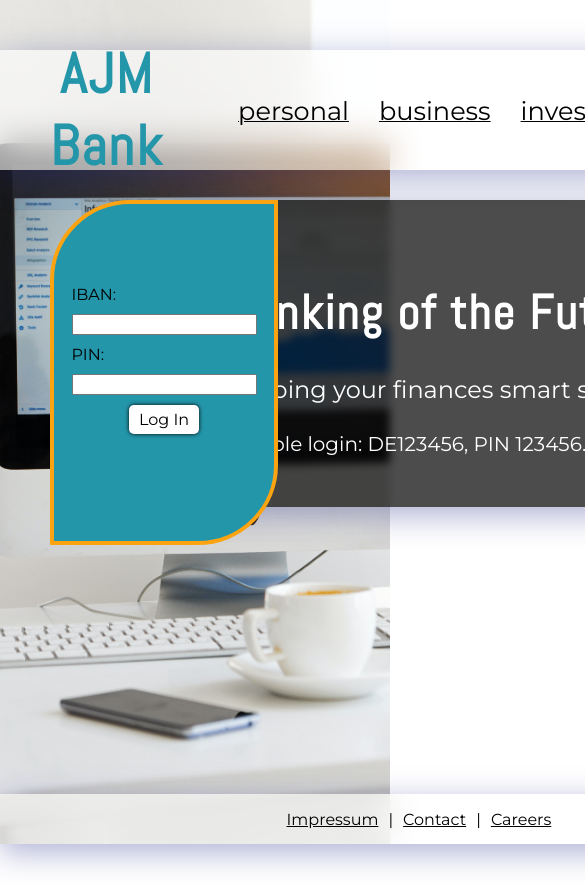
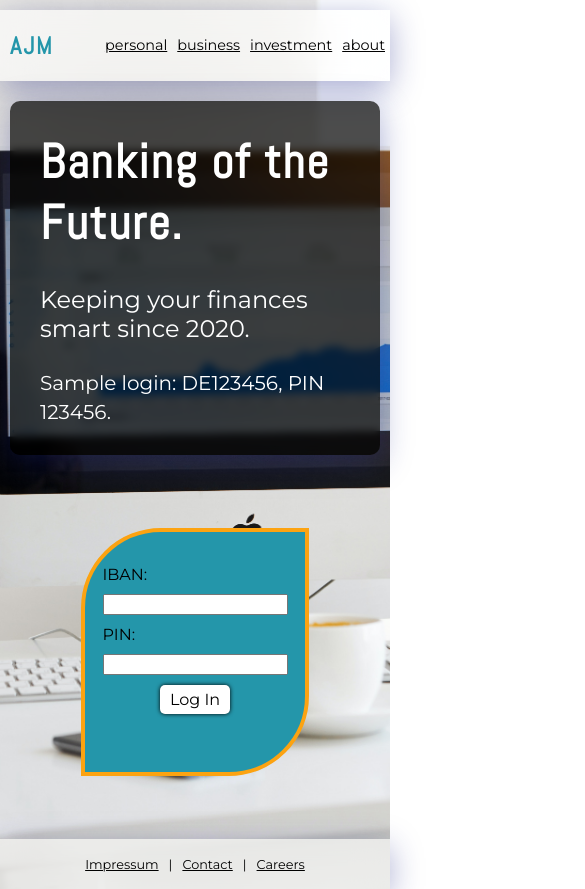
Before and after one commit to AJMcDee/AJM-banking, a React (Create React App) app in the folder ajm-banking/: page / in a window 390 px wide. Shown: the top 889 px of the page, 585 px wide, since content can reach past the window. Before the commit the page ends 844 px from the top, so only its background shows below. Built offline with nearby package versions, Linux system fonts and the light colour scheme.

Commit message:
Update responsive styling

```diff
--- a/ajm-banking/src/App.js
+++ b/ajm-banking/src/App.js
@@ -79,7 +79,7 @@ function App() {
 
   // Logout button
   function handleLogout() {
-    // setImageIndex(1);
+    setImageIndex(1);
     setIsLoggedIn(false);
     localStorage.setItem("isLoggedIn", "false");
   }
@@ -87,19 +87,34 @@ function App() {
   const StyledApp = styled.div`
     display: grid;
     align-items: start;
-    grid-template-columns: 25% auto;
-    grid-template-rows: auto 1fr auto;
+    grid-template-columns: 100%;
+    grid-template-rows: auto 1fr 1fr auto;
+    align-items: center;
+    grid-template-areas:
+      "nav"
+      "main"
+      "sidebar"
+      "footer";
     min-height: 100vh;
     width: 100vw;
     max-width: 100%;
-    grid-template-areas:
-      "nav nav"
-      "sidebar main"
-      "footer footer";
     background-image: url(${imageArray[imageIndex]});
     background-size: cover;
     background-repeat: no-repeat;
     background-position: center;
+    @media (min-width: 768px) {
+      grid-template-rows: auto 1fr auto auto;
+    }
+    @media (min-width: 1024px) {
+      grid-template-columns: 25% auto;
+      grid-template-rows: auto 1fr auto;
+      align-items: unset;
+
+      grid-template-areas:
+        "nav nav"
+        "sidebar main"
+        "footer footer";
+    }
   `;
 
   return (
--- a/ajm-banking/src/components/About.js
+++ b/ajm-banking/src/components/About.js
@@ -1,10 +1,7 @@
 import styled from "styled-components";
-import { useEffect } from "react";
 
 function About({ setImageIndex }) {
-  useEffect(() => {
-    setImageIndex(6);
-  });
+  setImageIndex(6);
 
   return (
     <StyledMain>
@@ -45,18 +42,24 @@ const StyledMain = styled.main`
 
 const HeaderPanel = styled.div`
   color: white;
-  h1 {
-    font-size: 1.5em;
-  }
-  padding: 50px;
+
+  font-size: 1em;
+  padding: 20px;
+  max-width: 90%;
   min-height: 20vh;
-  /* min-width: 30vw; */
-  width: clamp(30vw, 50vw, 90vw);
   background: rgba(0, 0, 0, 0.7);
   box-shadow: 0 8px 32px 0 rgba(31, 38, 135, 0.37);
   backdrop-filter: blur(4px);
   -webkit-backdrop-filter: blur(4px);
   border-radius: 10px;
+  h1 {
+    font-size: 2em;
+  }
+  @media (min-width: 1024px) {
+    padding: 50px;
+    width: clamp(30vw, 50vw, 90vw);
+    font-size: 1.3em;
+  }
 `;
 
 export default About;
--- a/ajm-banking/src/components/AccountPage.js
+++ b/ajm-banking/src/components/AccountPage.js
@@ -130,20 +130,25 @@ const StyledAccountPage = styled.main`
   grid-area: main;
   color: black;
   display: flex;
-  justify-content: space-around;
-  align-items: flex-start;
-
+  justify-content: center;
+  @media (min-width: 360px) {
+  }
+  @media (min-width: 768px) {
+  }
+  @media (min-width: 1024px) {
+    justify-content: space-around;
+    align-items: flex-start;
+  }
   max-width: 100%;
-
-  /* background: rgba(255, 255, 255, 0.6);
-  box-shadow: 0 8px 32px 0 rgba(31, 38, 135, 0.37);
-  backdrop-filter: blur(17.5px);
-  -webkit-backdrop-filter: blur(17.5px); */
 `;
 
 const UserActionsContainer = styled.div`
   display: flex;
+  flex-direction: column;
   justify-content: space-between;
+  @media (min-width: 1024px) {
+    flex-direction: row;
+  }
 `;
 
 const ActionContainer = styled.div`
--- a/ajm-banking/src/components/AccountPageSidebar.js
+++ b/ajm-banking/src/components/AccountPageSidebar.js
@@ -4,7 +4,7 @@ import styled from "styled-components";
 function Sidebar({ handleLogout }) {
   return (
     <StyledSideBar>
-      <h2>Welcome Back</h2>
+      <h2>Options</h2>
       <Link to="/" onClick={handleLogout}>
         Log Out
       </Link>
@@ -13,13 +13,13 @@ function Sidebar({ handleLogout }) {
 }
 
 const StyledSideBar = styled.aside`
-  margin: 0 50px;
   grid-area: sidebar;
+  margin: 40px auto;
   border: 4px solid #fca311;
   border-radius: 80px 0px 80px 0px;
   z-index: 1;
   background-color: #2496aa;
-  height: clamp(200px, 50%, 80%);
+
   width: 200px;
   display: flex;
   flex-direction: column;
@@ -36,6 +36,12 @@ const StyledSideBar = styled.aside`
     color: black;
     text-decoration: none;
   }
+
+  @media (min-width: 1024px) {
+    margin: 0 50px;
+
+    height: clamp(200px, 50%, 80%);
+  }
 `;
 
 export default Sidebar;
--- a/ajm-banking/src/components/Business.js
+++ b/ajm-banking/src/components/Business.js
@@ -2,9 +2,7 @@ import styled from "styled-components";
 import { useEffect } from "react";
 
 function Business({ setImageIndex }) {
-  useEffect(() => {
-    setImageIndex(4);
-  }, []);
+  setImageIndex(4);
 
   return (
     <StyledMain>
@@ -45,18 +43,24 @@ const StyledMain = styled.main`
 
 const HeaderPanel = styled.div`
   color: white;
-  h1 {
-    font-size: 1.5em;
-  }
-  padding: 50px;
+
+  font-size: 1em;
+  padding: 20px;
+  max-width: 90%;
   min-height: 20vh;
-  /* min-width: 30vw; */
-  width: clamp(30vw, 50vw, 90vw);
   background: rgba(0, 0, 0, 0.7);
   box-shadow: 0 8px 32px 0 rgba(31, 38, 135, 0.37);
   backdrop-filter: blur(4px);
   -webkit-backdrop-filter: blur(4px);
   border-radius: 10px;
+  h1 {
+    font-size: 2em;
+  }
+  @media (min-width: 1024px) {
+    padding: 50px;
+    width: clamp(30vw, 50vw, 90vw);
+    font-size: 1.3em;
+  }
 `;
 
 export default Business;
--- a/ajm-banking/src/components/Footer.js
+++ b/ajm-banking/src/components/Footer.js
@@ -15,8 +15,9 @@ const StyledFooter = styled.footer`
   text-align: center;
   align-items: center;
   justify-content: center;
-  min-height: 50px;
+  height: 50px;
   color: black;
+  font-size: 0.7em;
 
   a {
     color: black;
@@ -26,6 +27,14 @@ const StyledFooter = styled.footer`
   box-shadow: 0 8px 32px 0 rgba(31, 38, 135, 0.37);
   backdrop-filter: blur(17.5px);
   -webkit-backdrop-filter: blur(17.5px);
+  @media (min-width: 360px) {
+    font-size: 0.8em;
+  }
+  @media (min-width: 768px) {
+    font-size: 1em;
+  }
+  @media (min-width: 1024px) {
+  }
 `;
 
 export default Footer;
--- a/ajm-banking/src/components/Investment.js
+++ b/ajm-banking/src/components/Investment.js
@@ -1,10 +1,7 @@
 import styled from "styled-components";
-import { useEffect } from "react";
 
 function Investment({ setImageIndex }) {
-  useEffect(() => {
-    setImageIndex(5);
-  }, []);
+  setImageIndex(5);
 
   return (
     <StyledMain>
@@ -45,18 +42,24 @@ const StyledMain = styled.main`
 
 const HeaderPanel = styled.div`
   color: white;
-  h1 {
-    font-size: 1.5em;
-  }
-  padding: 50px;
+
+  font-size: 1em;
+  padding: 20px;
+  max-width: 90%;
   min-height: 20vh;
-  /* min-width: 30vw; */
-  width: clamp(30vw, 50vw, 90vw);
   background: rgba(0, 0, 0, 0.7);
   box-shadow: 0 8px 32px 0 rgba(31, 38, 135, 0.37);
   backdrop-filter: blur(4px);
   -webkit-backdrop-filter: blur(4px);
   border-radius: 10px;
+  h1 {
+    font-size: 2em;
+  }
+  @media (min-width: 1024px) {
+    padding: 50px;
+    width: clamp(30vw, 50vw, 90vw);
+    font-size: 1.3em;
+  }
 `;
 
 export default Investment;
--- a/ajm-banking/src/components/Main.js
+++ b/ajm-banking/src/components/Main.js
@@ -17,21 +17,35 @@ const StyledMain = styled.main`
   display: flex;
   justify-content: space-around;
   align-items: flex-start;
-  z-index: 0;
 `;
 
 const HeaderPanel = styled.div`
   color: white;
-  font-size: 1.5em;
-  padding: 50px;
-  min-height: 20vh;
+  margin: 10px;
+  padding: 10px 20px;
   min-width: 30vw;
-  /* width: clamp(30vw, 50vw, 90vw); */
   background: rgba(0, 0, 0, 0.7);
   box-shadow: 0 8px 32px 0 rgba(31, 38, 135, 0.37);
   backdrop-filter: blur(4px);
   -webkit-backdrop-filter: blur(4px);
   border-radius: 10px;
+  @media (min-width: 360px) {
+    font-size: 1.5em;
+    padding: 30px;
+    min-height: 20vh;
+    h1 {
+      margin-block-start: unset;
+    }
+  }
+  @media (min-width: 768px) {
+    width: clamp(200px, 60vw, 90%);
+  }
+  @media (min-width: 1024px) {
+    font-size: 1.5em;
+    padding: 50px;
+    min-height: 20vh;
+    width: clamp(200px, 80%, 95%);
+  }
 `;
 
 export default Main;
--- a/ajm-banking/src/components/Nav.js
+++ b/ajm-banking/src/components/Nav.js
@@ -7,7 +7,7 @@ function Nav({ setImageIndex }) {
       {" "}
       <BrandMessage>
         <Link to="/" onClick={() => setImageIndex(1)}>
-          AJM Bank
+          AJM
         </Link>
       </BrandMessage>
       <NavList>
@@ -29,21 +29,62 @@ function Nav({ setImageIndex }) {
 }
 
 const BankNav = styled.nav`
-  margin: 50px 0 30px 0px;
   display: flex;
   align-items: center;
-  justify-content: space-between;
-  height: 120px;
   color: black;
   grid-area: nav;
+  margin: 10px 0px;
+
+  background: rgba(255, 255, 255, 0.6);
+  box-shadow: 0 8px 32px 0 rgba(31, 38, 135, 0.37);
+  backdrop-filter: blur(17.5px);
+  -webkit-backdrop-filter: blur(17.5px);
+  @media (min-width: 360px) {
+    justify-content: space-between;
+  }
+  @media (min-width: 768px) {
+    margin: 50px 0 30px 0px;
+    height: 120px;
+  }
+  @media (min-width: 1024px) {
+    margin: 50px 0 30px 0px;
+    height: 120px;
+  }
+`;
+
+const BrandMessage = styled.h1`
+  a {
+    color: #2496aa;
+    text-decoration: none;
+  }
+
+  padding-left: 10px;
+
+  @media (min-width: 768px) {
+    font-size: 3.5em;
+    padding-left: 50px;
+    a {
+      &::after {
+        content: " Bank";
+      }
+    }
+  }
+`;
+
+const NavList = styled.ul`
+  list-style-type: none;
+  margin: 0;
+  padding-inline-start: unset;
+  margin-block-start: unset;
+  font-size: 0.7rem;
 
   a {
+    padding: 2px;
     color: black;
-    padding: 0 10px;
   }
 
   li {
-    margin: 0px 5px;
+    display: inline;
   }
 
   li:hover {
@@ -52,28 +93,24 @@ const BankNav = styled.nav`
     cursor: pointer;
   }
 
-  background: rgba(255, 255, 255, 0.6);
-  box-shadow: 0 8px 32px 0 rgba(31, 38, 135, 0.37);
-  backdrop-filter: blur(17.5px);
-  -webkit-backdrop-filter: blur(17.5px);
-`;
-
-const BrandMessage = styled.h1`
-  a {
-    color: #2496aa;
-    text-decoration: none;
+  @media (min-width: 360px) {
+    font-size: 0.9rem;
+    a {
+      padding: 5px;
+    }
   }
-  padding-left: 50px;
-  font-size: 3.5em;
-`;
-
-const NavList = styled.ul`
-  list-style-type: none;
-  margin: 0;
-  padding: 0 50px;
-  li {
-    display: inline;
-    font-size: 1.6rem;
+  @media (min-width: 768px) {
+    font-size: 1.2rem;
+    a {
+      padding: 15px;
+    }
+  }
+  @media (min-width: 1024px) {
+    padding: 0 50px;
+    li {
+      margin: 0px 5px;
+      font-size: 1.6rem;
+    }
   }
 `;
 
--- a/ajm-banking/src/components/Personal.js
+++ b/ajm-banking/src/components/Personal.js
@@ -2,9 +2,7 @@ import styled from "styled-components";
 import { useEffect } from "react";
 
 function Personal({ setImageIndex }) {
-  useEffect(() => {
-    setImageIndex(3);
-  }, []);
+  setImageIndex(3);
 
   return (
     <StyledMain>
@@ -45,18 +43,24 @@ const StyledMain = styled.main`
 
 const HeaderPanel = styled.div`
   color: white;
-  h1 {
-    font-size: 1.5em;
-  }
-  padding: 50px;
+
+  font-size: 1em;
+  padding: 20px;
+  max-width: 90%;
   min-height: 20vh;
-  /* min-width: 30vw; */
-  width: clamp(30vw, 50vw, 90vw);
   background: rgba(0, 0, 0, 0.7);
   box-shadow: 0 8px 32px 0 rgba(31, 38, 135, 0.37);
   backdrop-filter: blur(4px);
   -webkit-backdrop-filter: blur(4px);
   border-radius: 10px;
+  h1 {
+    font-size: 2em;
+  }
+  @media (min-width: 1024px) {
+    padding: 50px;
+    width: clamp(30vw, 50vw, 90vw);
+    font-size: 1.3em;
+  }
 `;
 
 export default Personal;
--- a/ajm-banking/src/components/Sidebar.js
+++ b/ajm-banking/src/components/Sidebar.js
@@ -27,13 +27,13 @@ function Sidebar({ isLoggedIn, setIsLoggedIn, handleLogout, setToken }) {
 }
 
 const StyledSideBar = styled.aside`
-  margin: 0 50px;
+  margin: 40px auto;
   grid-area: sidebar;
   border: 4px solid #fca311;
   border-radius: 80px 0px 80px 0px;
   z-index: 1;
   background-color: #2496aa;
-  height: clamp(200px, 50%, 80%);
+  height: clamp(200px, 50%, 80vh);
   width: 200px;
   display: flex;
   flex-direction: column;
@@ -50,6 +50,17 @@ const StyledSideBar = styled.aside`
     color: black;
     text-decoration: none;
   }
+
+  @media (min-width: 768px) {
+    width: clamp(200px, 60vw, 90%);
+    margin: 60px auto;
+    height: clamp(200px, 40%, 50vh);
+  }
+  @media (min-width: 1024px) {
+    text-align: center;
+    margin: 0 50px;
+    width: clamp(100px, 60%, 80%);
+  }
 `;
 
 export default Sidebar;
```
Also changed, not shown: 7 other files (tests, documents, lock files or other folders).
